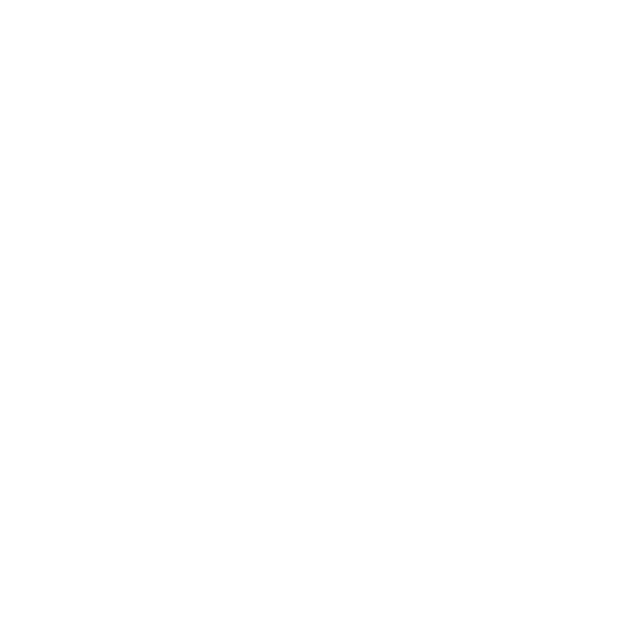
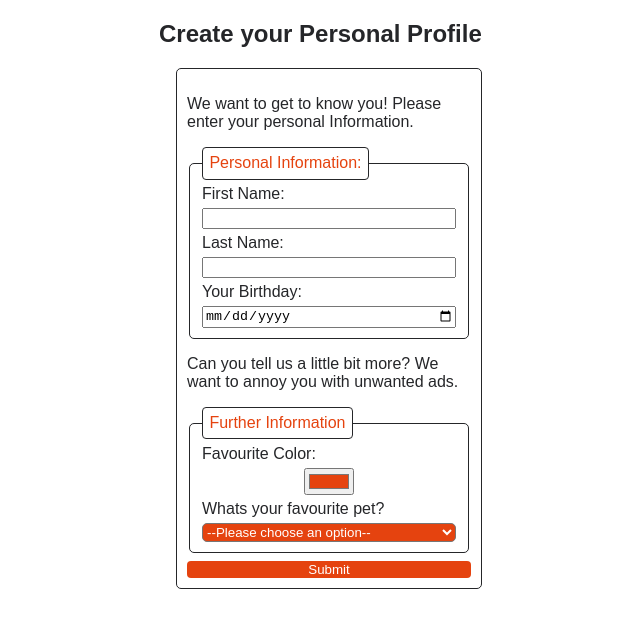
Before and after one commit to feivlinus/html-forms_personal-profile-form, a website: page index.html in a window 1280 px wide. Shown: the whole page, without its empty margins (311-951 px from the left). Drawn offline with Linux system fonts and the light colour scheme.

Commit message:
Completed challenge

```diff
--- a/index.html
+++ b/index.html
@@ -10,6 +10,44 @@
     <link rel="stylesheet" href="./css/styles.css" />
   </head>
   <body>
-    <section></section>
+    <section>
+      <h1>Create your Personal Profile</h1>
+      <form>
+        <p>
+          We want to get to know you! Please enter your personal Information.
+        </p>
+        <fieldset>
+          <legend>Personal Information:</legend>
+
+          <label for="firstName">First Name:</label>
+          <input type="text" id="firstName" />
+
+          <label for="lastName">Last Name:</label>
+          <input type="text" id="lastName" />
+
+          <label for="birthday">Your Birthday:</label>
+          <input type="date" id="birthday" />
+        </fieldset>
+        <p>
+          Can you tell us a little bit more? We want to annoy you with unwanted
+          ads.
+        </p>
+        <fieldset>
+          <legend>Further Information</legend>
+
+          <label for="color">Favourite Color:</label>
+          <input type="color" id="color" value="#E5430F" />
+
+          <label for="favPet">Whats your favourite pet?</label>
+          <select id="favPet" name="favPet">
+            <option>--Please choose an option--</option>
+            <option value="Agra cadabra">Agra cadabra</option>
+            <option value="Chicken Turtle">Chicken Turtle</option>
+            <option value="Fried Egg Jellyfish">Fried Egg Jellyfish</option>
+          </select>
+        </fieldset>
+        <button type="submit">Submit</button>
+      </form>
+    </section>
   </body>
 </html>
```
